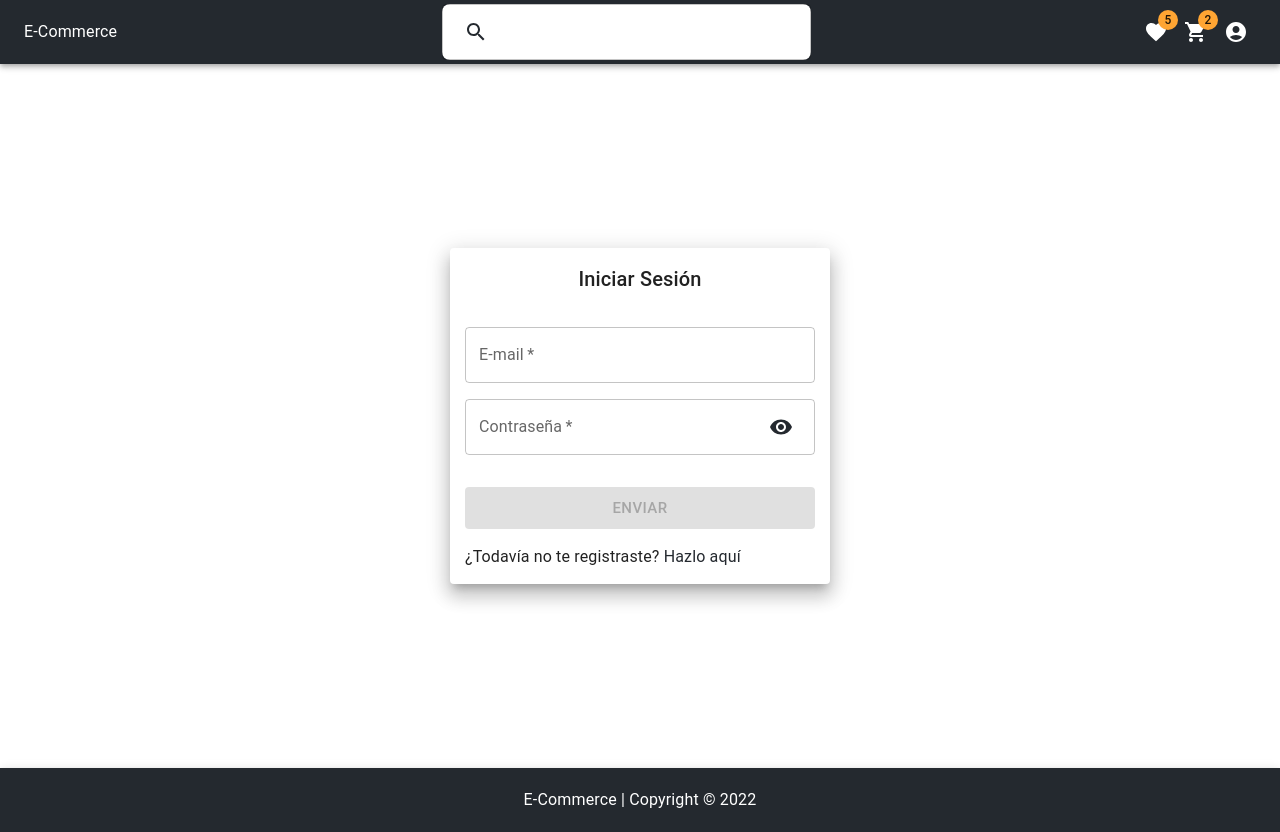
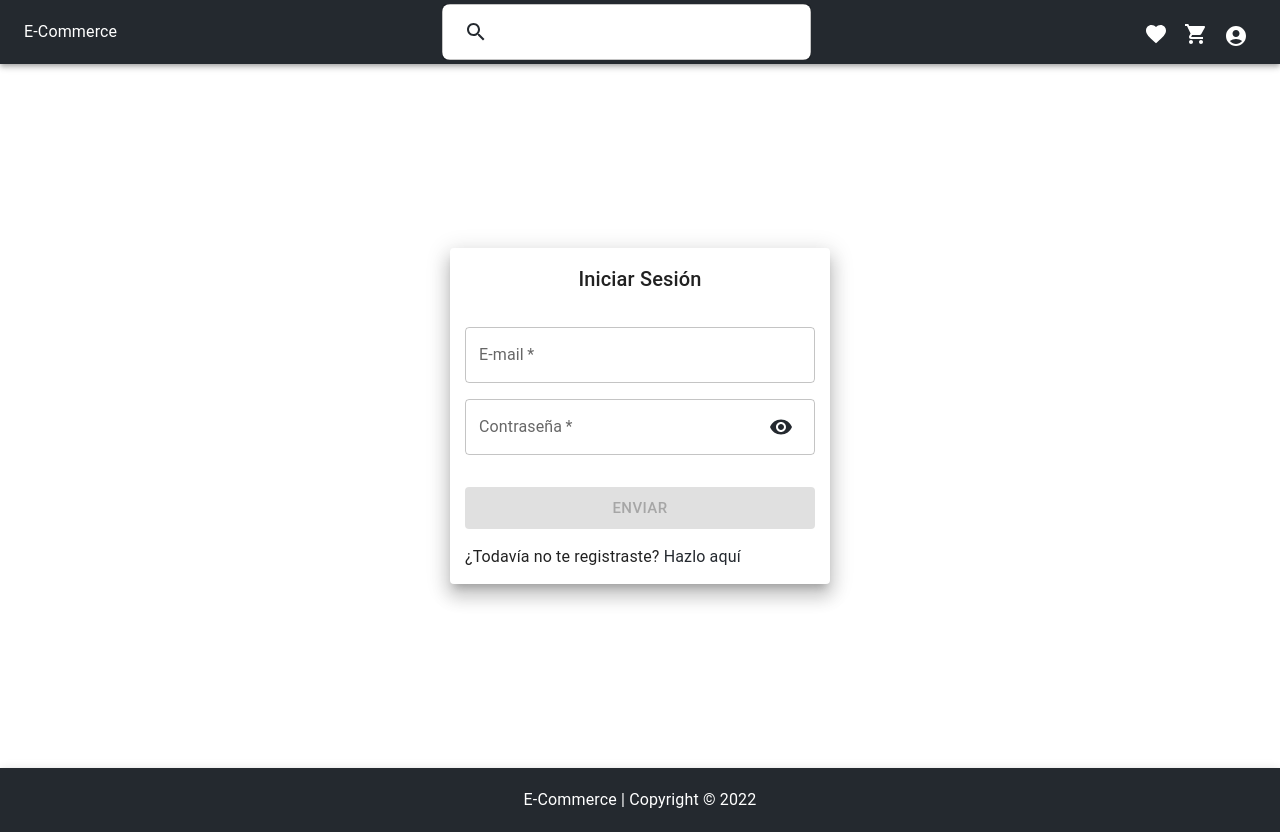
Before and after one commit to Cristian-M-B/E-Commerce, a Next.js app: page /login in a window 1280 px wide. Built offline with nearby package versions, Linux system fonts and the light colour scheme.

Commit message:
add link to user profile, cart and admin

```diff
--- a/src/components/Nav.jsx
+++ b/src/components/Nav.jsx
@@ -9,6 +9,7 @@ import { Favorite, ShoppingCart, AccountCircle } from '@mui/icons-material'
 export default function Nav() {
     const [anchorEl, setAnchorEl] = useState(null);
     const { userInfo } = useStore();
+    const { favorites, cart } = userInfo;
     const dispatch = useDispatch();
 
     const handleMenu = (event) => {
@@ -21,7 +22,7 @@ export default function Nav() {
 
     function logout() {
         handleClose();
-        dispatch({type: actionsTypes.REMOVE_USER_INFO})
+        dispatch({ type: actionsTypes.REMOVE_USER_INFO })
     }
 
     return (
@@ -36,14 +37,22 @@ export default function Nav() {
                     <SearchBar />
                     <Grid>
                         <IconButton color='inherit'>
-                            <Badge badgeContent={5} color='secondary'>
-                                <Favorite />
-                            </Badge>
+                            <NextLink href='/favorites' passHref>
+                                <Link>
+                                    <Badge badgeContent={favorites?.length} color='secondary'>
+                                        <Favorite sx={{ color: 'white' }} />
+                                    </Badge>
+                                </Link>
+                            </NextLink>
                         </IconButton>
                         <IconButton color='inherit'>
-                            <Badge badgeContent={2} color='secondary'>
-                                <ShoppingCart />
-                            </Badge>
+                            <NextLink href='/cart' passHref>
+                                <Link>
+                                    <Badge badgeContent={cart?.length} color='secondary'>
+                                        <ShoppingCart sx={{ color: 'white' }} />
+                                    </Badge>
+                                </Link>
+                            </NextLink>
                         </IconButton>
                         <IconButton
                             color='inherit'
@@ -51,7 +60,7 @@ export default function Nav() {
                         >
                             {userInfo?.image
                                 ? <Avatar src={userInfo.image} />
-                                : <AccountCircle />
+                                : <AccountCircle sx={{ marginTop: '1vh' }} />
                             }
                         </IconButton>
                         <Menu
@@ -86,9 +95,22 @@ export default function Nav() {
                                     </MenuItem>
                                 </div>
                                 : <div>
-                                    <MenuItem onClick={handleClose}>Perfil</MenuItem>
+                                    <MenuItem onClick={handleClose}>
+                                        <NextLink href='/profile' passHref>
+                                            <Link underline='none'>
+                                                Perfil
+                                            </Link>
+                                        </NextLink>
+                                    </MenuItem>
+
                                     {userInfo?.isAdmin &&
-                                        <MenuItem onClick={handleClose}>Administrar</MenuItem>
+                                        <MenuItem onClick={handleClose}>
+                                            <NextLink href='/admin' passHref>
+                                                <Link underline='none'>
+                                                    Administrar
+                                                </Link>
+                                            </NextLink>
+                                        </MenuItem>
                                     }
                                     <MenuItem onClick={logout}>Salir</MenuItem>
                                 </div>
```
